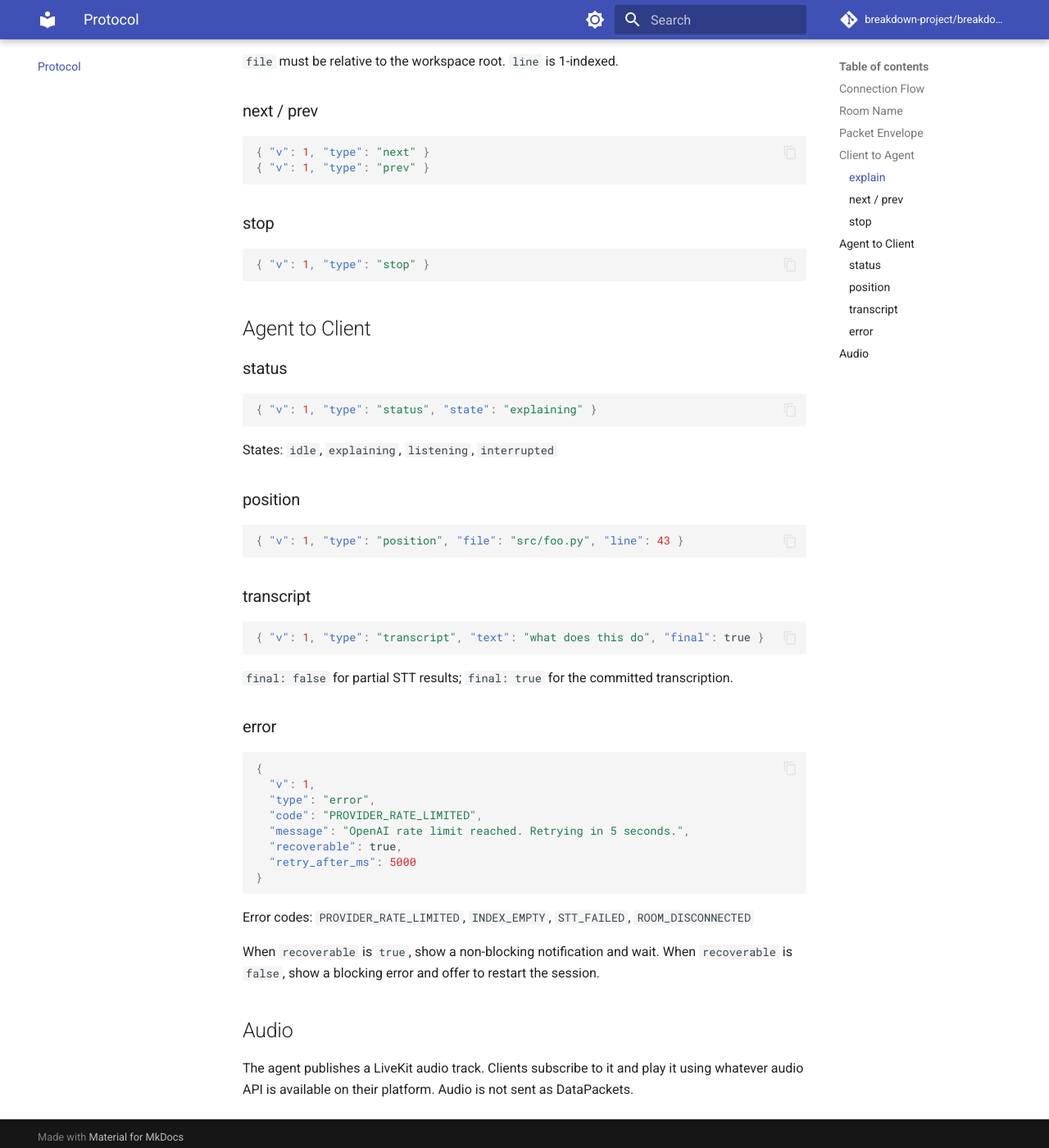
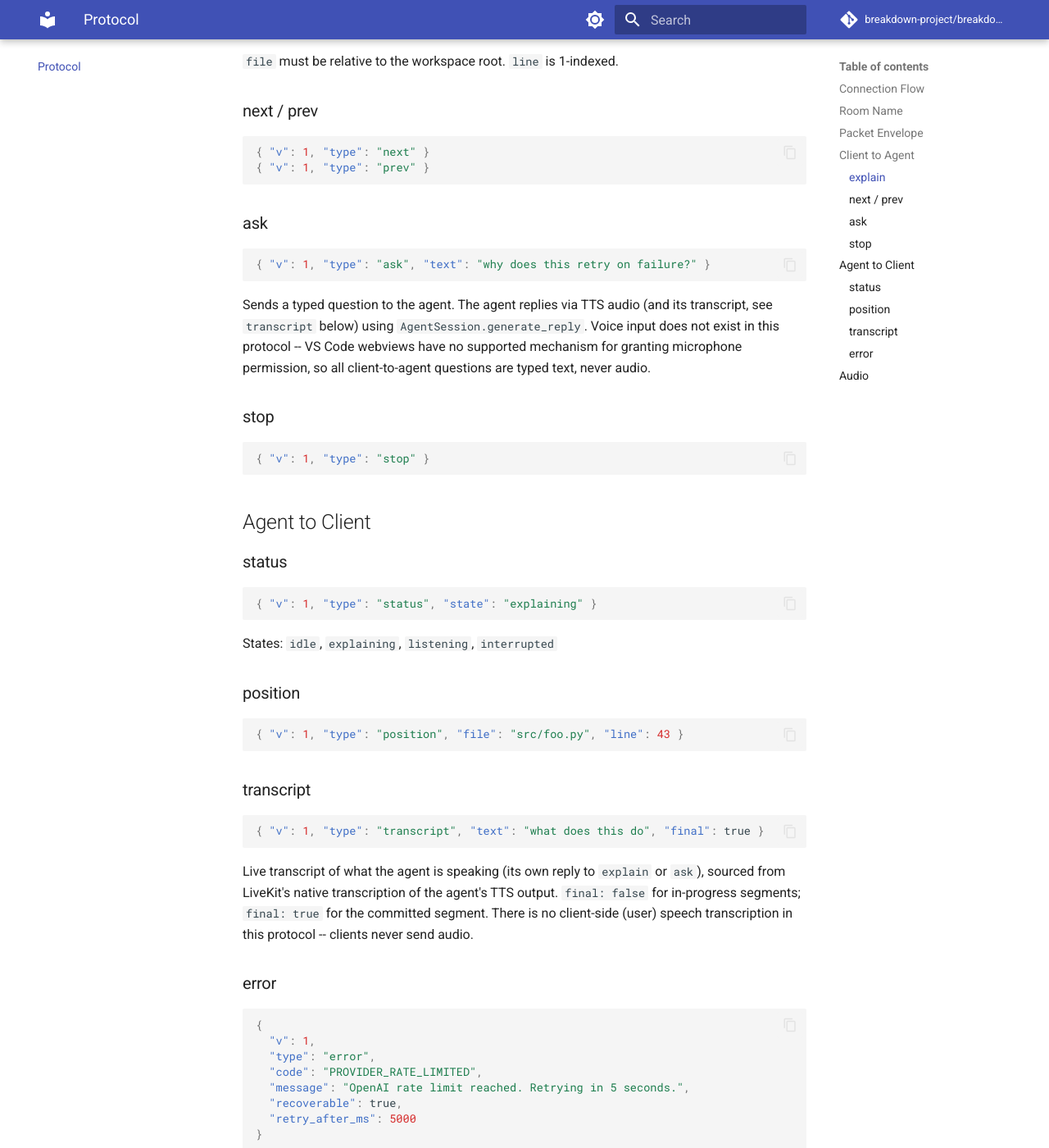
Before and after one commit to Belaleatsbanana/Breakdown, an MkDocs documentation site: the page built from docs/protocol.md, in a window 1280 px wide and 1400 px high, scrolled down 1065 px. Shown: the whole window at 82% size. Built offline with MkDocs 1.6.1 and Material for MkDocs 9.7.7, drawn with Linux system fonts in a browser that asks for light colours; comment, search, counter and statistics services are not loaded.

Commit message:
docs: document the ask DataPacket and remove stale STT references from the protocol spec
AGENTS.md requires docs/protocol.md to be updated whenever the DataPacket
schema changes; the ask message added for typed questions was missing from
both the protocol spec and the third-party client template, and STT_FAILED
was still listed as a valid error code after STT was removed entirely.

````diff
--- a/docs/protocol.md
+++ b/docs/protocol.md
@@ -45,6 +45,18 @@ If `v` is not `1`, show an error and ask the user to update Breakdown.
 { "v": 1, "type": "prev" }
 ```
 
+### ask
+
+```json
+{ "v": 1, "type": "ask", "text": "why does this retry on failure?" }
+```
+
+Sends a typed question to the agent. The agent replies via TTS audio (and its
+transcript, see `transcript` below) using `AgentSession.generate_reply`. Voice
+input does not exist in this protocol -- VS Code webviews have no supported
+mechanism for granting microphone permission, so all client-to-agent
+questions are typed text, never audio.
+
 ### stop
 
 ```json
@@ -73,7 +85,11 @@ States: `idle`, `explaining`, `listening`, `interrupted`
 { "v": 1, "type": "transcript", "text": "what does this do", "final": true }
 ```
 
-`final: false` for partial STT results; `final: true` for the committed transcription.
+Live transcript of what the agent is speaking (its own reply to `explain` or
+`ask`), sourced from LiveKit's native transcription of the agent's TTS output.
+`final: false` for in-progress segments; `final: true` for the committed
+segment. There is no client-side (user) speech transcription in this
+protocol -- clients never send audio.
 
 ### error
 
@@ -88,7 +104,7 @@ States: `idle`, `explaining`, `listening`, `interrupted`
 }
 ```
 
-Error codes: `PROVIDER_RATE_LIMITED`, `INDEX_EMPTY`, `STT_FAILED`, `ROOM_DISCONNECTED`
+Error codes: `PROVIDER_RATE_LIMITED`, `INDEX_EMPTY`, `ROOM_DISCONNECTED`
 
 When `recoverable` is `true`, show a non-blocking notification and wait.
 When `recoverable` is `false`, show a blocking error and offer to restart the session.
````
Also changed, not shown: AGENTS.md (+5 -2 lines), clients/template/README.md (+6 -3 lines).
